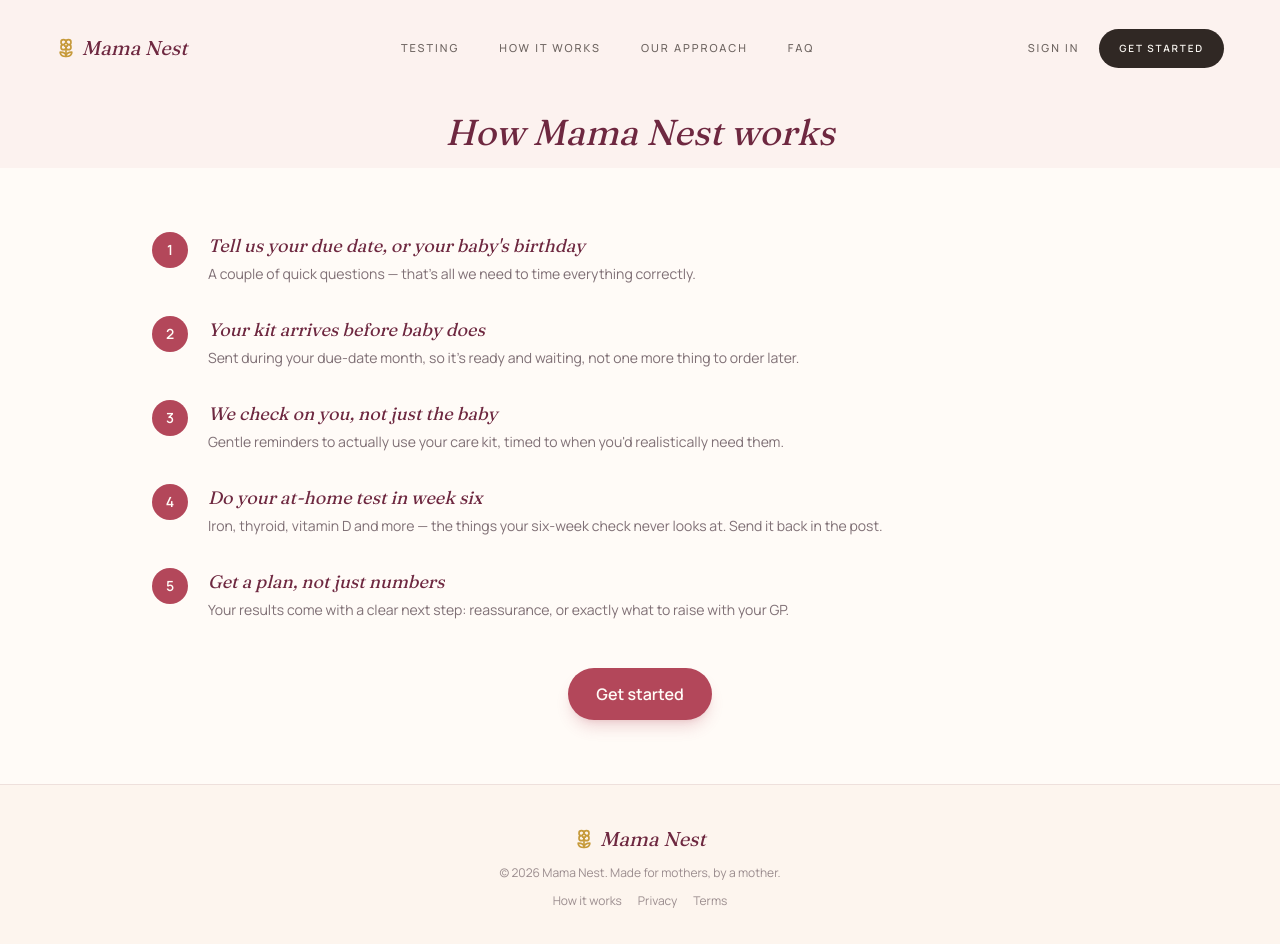
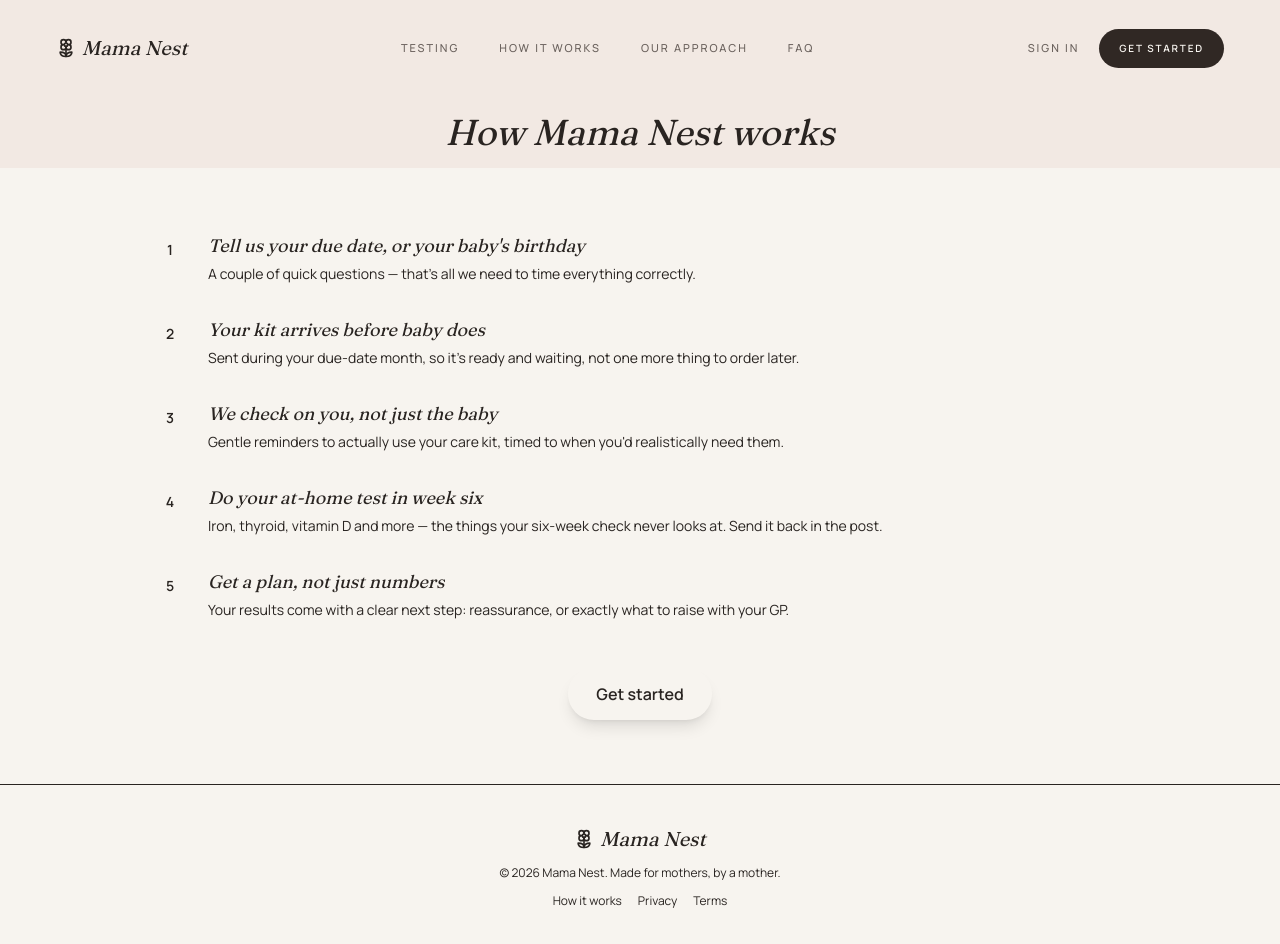
Before and after one commit to habibaby/mama-nest, a Next.js app: page /how-it-works in a window 1280 px wide. Shown: the top 944 px of the page. Built offline with nearby package versions, Linux system fonts and the light colour scheme.

Commit message:
Update globals.css

```diff
--- a/src/app/globals.css
+++ b/src/app/globals.css
@@ -1,29 +1,40 @@
 @import "tailwindcss";
 
 :root {
-  /* Lush, feminine palette — deep rose + gold on warm cream, not pale pastel */
-  --rose: #b3475a;
-  --rose-deep: #6e2840;
-  --blush: #f7e3e1;
-  --cream: #fdf5ee;
-  --offwhite: #fffbf7;
-  --gold: #c69a3a;
-  --sage: #6f8f66;
-  --ink: #3a2530;
+  /* =====================================================
+     MAMA NEST — LUXURY EDITORIAL PALETTE
+     ===================================================== */
 
-  --background: var(--offwhite);
-  --foreground: var(--ink);
+  --ivory: #f7f4ef;
+  --paper: #fbfaf7;
+  --stone: #e8e2da;
+
+  --espresso: #292421;
+  --espresso-soft: #514943;
+
+  --oxblood: #713f42;
+  --oxblood-light: #9b6868;
+
+  --sand: #cdbfb2;
+  --blush: #e8d6d0;
+
+  --background: var(--ivory);
+  --foreground: var(--espresso);
 }
 
 @theme inline {
-  --color-rose: var(--rose);
-  --color-rose-deep: var(--rose-deep);
+  --color-ivory: var(--ivory);
+  --color-paper: var(--paper);
+  --color-stone: var(--stone);
+
+  --color-espresso: var(--espresso);
+  --color-espresso-soft: var(--espresso-soft);
+
+  --color-oxblood: var(--oxblood);
+  --color-oxblood-light: var(--oxblood-light);
+
+  --color-sand: var(--sand);
   --color-blush: var(--blush);
-  --color-cream: var(--cream);
-  --color-offwhite: var(--offwhite);
-  --color-gold: var(--gold);
-  --color-sage: var(--sage);
-  --color-ink: var(--ink);
 
   --color-background: var(--background);
   --color-foreground: var(--foreground);
@@ -32,28 +43,137 @@
   --font-sans: var(--font-manrope);
 }
 
+/* =====================================================
+   BASE
+   ===================================================== */
+
+html {
+  scroll-behavior: smooth;
+}
+
 body {
+  margin: 0;
   background: var(--background);
   color: var(--foreground);
+  font-family: var(--font-manrope), sans-serif;
+  -webkit-font-smoothing: antialiased;
+  text-rendering: optimizeLegibility;
 }
 
+/* =====================================================
+   SELECTION
+   ===================================================== */
+
+::selection {
+  background: var(--oxblood);
+  color: var(--paper);
+}
+
+/* =====================================================
+   IMAGES
+   ===================================================== */
+
+img {
+  max-width: 100%;
+}
+
+/* =====================================================
+   LINKS
+   ===================================================== */
+
+a {
+  text-decoration: none;
+}
+
+/* =====================================================
+   LUXURY REVEAL ANIMATION
+   ===================================================== */
+
 @media (prefers-reduced-motion: no-preference) {
-  .animate-float {
-    animation: sixthweek-float 7s ease-in-out infinite;
+  .reveal {
+    opacity: 0;
+    transform: translateY(24px);
+    transition:
+      opacity 0.9s cubic-bezier(0.22, 1, 0.36, 1),
+      transform 0.9s cubic-bezier(0.22, 1, 0.36, 1);
   }
 
-  .reveal {
-    opacity: 0;
-    transform: translateY(14px);
-    transition: opacity 0.7s ease, transform 0.7s ease;
-  }
   .reveal.reveal-in {
     opacity: 1;
     transform: translateY(0);
   }
 }
 
-@keyframes sixthweek-float {
-  0%, 100% { transform: translateY(0); }
-  50% { transform: translateY(-10px); }
+/* =====================================================
+   SUBTLE IMAGE MOTION
+   ===================================================== */
+
+@media (prefers-reduced-motion: no-preference) {
+  .luxury-image {
+    transition: transform 1.2s cubic-bezier(0.22, 1, 0.36, 1);
+  }
+
+  .luxury-image:hover {
+    transform: scale(1.025);
+  }
 }
+
+/* =====================================================
+   TYPOGRAPHY
+   ===================================================== */
+
+.font-editorial {
+  font-family: var(--font-fraunces), serif;
+}
+
+.text-balance {
+  text-wrap: balance;
+}
+
+/* =====================================================
+   CUSTOM SCROLLBAR
+   ===================================================== */
+
+::-webkit-scrollbar {
+  width: 8px;
+}
+
+::-webkit-scrollbar-track {
+  background: var(--ivory);
+}
+
+::-webkit-scrollbar-thumb {
+  background: var(--sand);
+  border-radius: 999px;
+}
+
+::-webkit-scrollbar-thumb:hover {
+  background: var(--oxblood-light);
+}
+
+/* =====================================================
+   FOCUS STATES
+   ===================================================== */
+
+:focus-visible {
+  outline: 2px solid var(--oxblood);
+  outline-offset: 4px;
+}
+
+/* =====================================================
+   REDUCED MOTION
+   ===================================================== */
+
+@media (prefers-reduced-motion: reduce) {
+  html {
+    scroll-behavior: auto;
+  }
+
+  *,
+  *::before,
+  *::after {
+    animation-duration: 0.01ms !important;
+    animation-iteration-count: 1 !important;
+    transition-duration: 0.01ms !important;
+  }
+}
```
